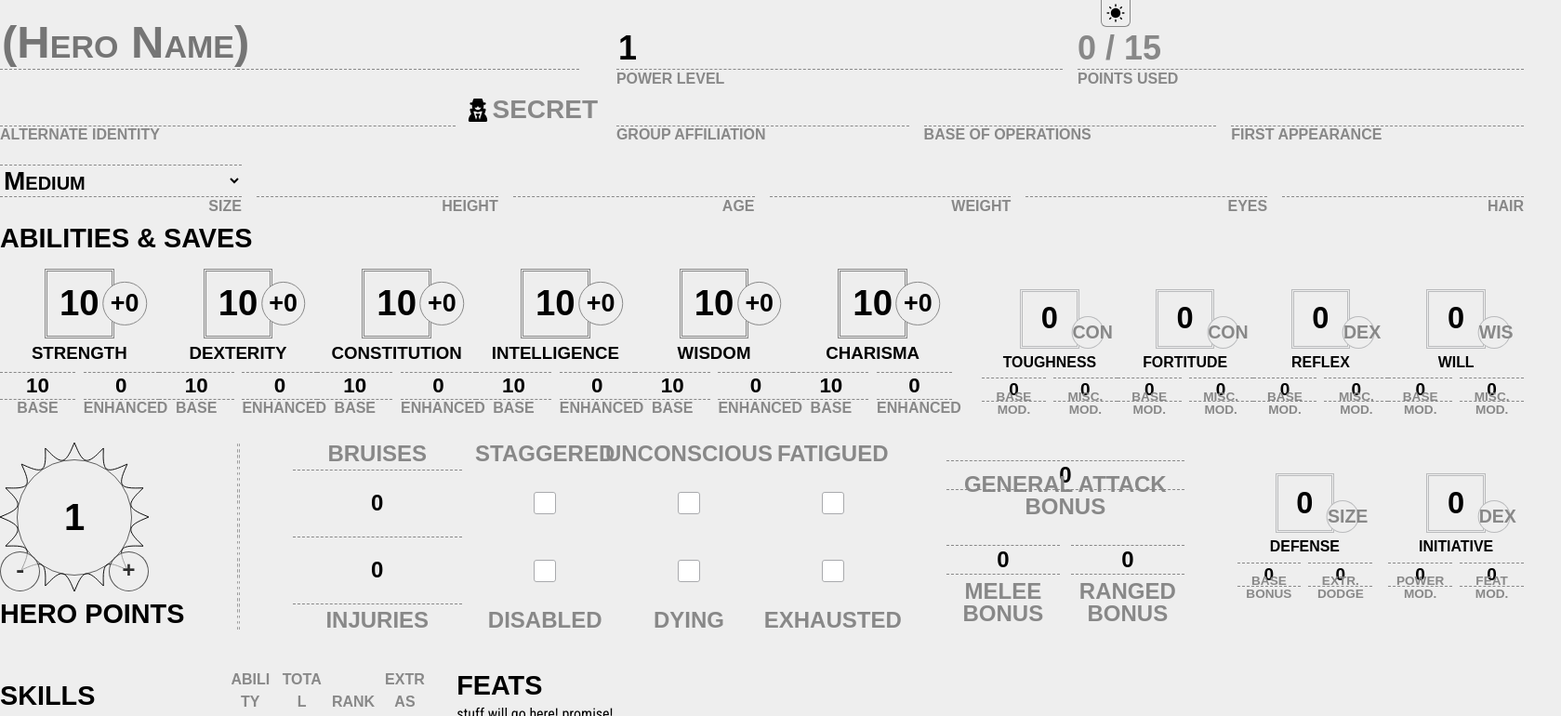
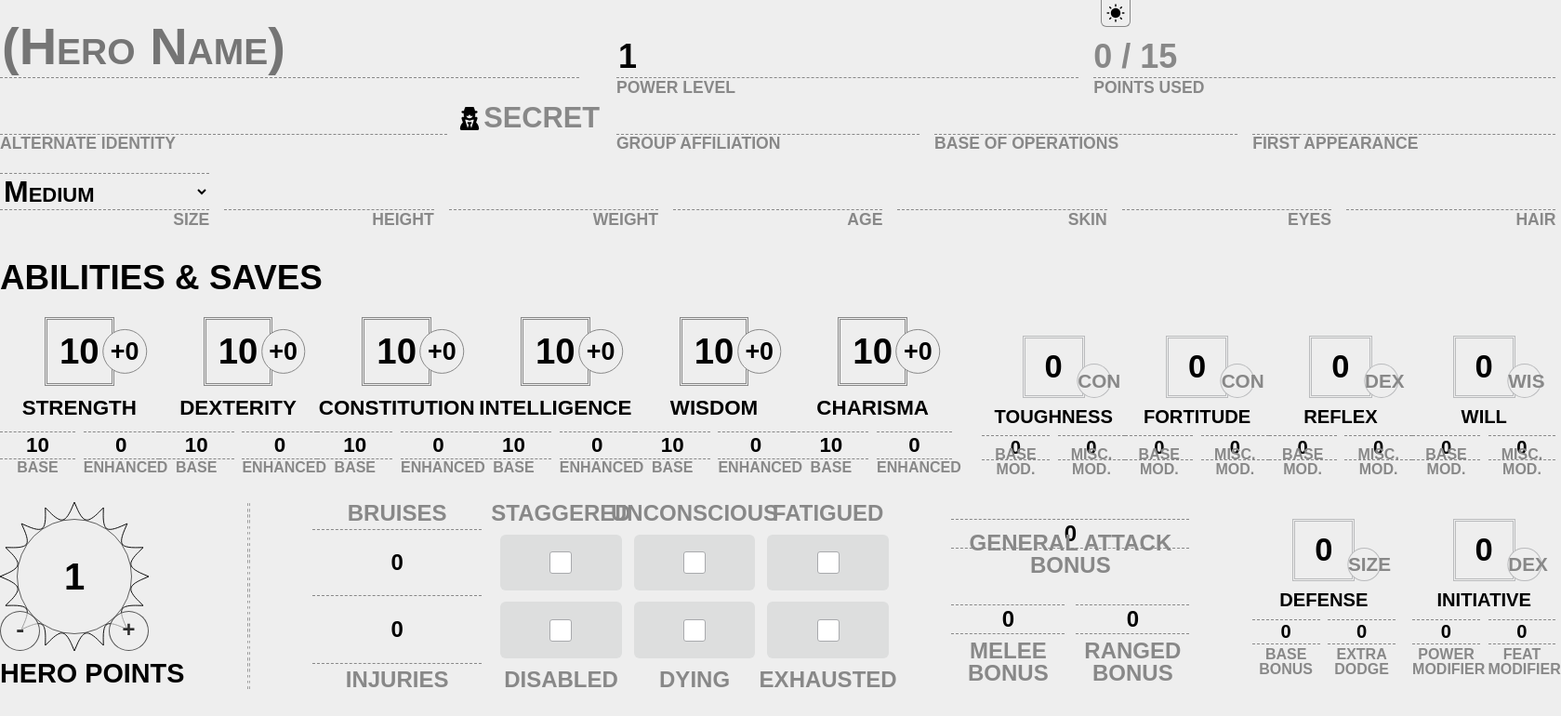
Before and after one commit to nullcross/MnM-Sheet, a plain HTML site: page index.html in a window 1280 px wide. Shown: the top 770 px of the page at 93% size, 1679 px wide, since content can reach past the window. Drawn offline with nearby package versions, Linux system fonts and the light colour scheme; a web font is replaced by a local one.

Commit message:
Aesthetic adjustments; checks, score labels
In the process, reordered hero info in the header, adding a new descriptor not in the original sheet; skin (for its color/texture/fur/consistency, whatever)

```diff
--- a/index.html
+++ b/index.html
@@ -93,12 +93,16 @@
                     <label for="hero-height">Height</label>
                 </div>
                 <div class="labeled-text">
+                    <input type="text" name="weight" id="hero-weight" :value="info.weight" @change="applyChanges($event, info)">
+                    <label for="hero-weight">Weight</label>
+                </div>
+                <div class="labeled-text">
                     <input type="text" name="age" id="hero-age" :value="info.age" @change="applyChanges($event, info)">
                     <label for="hero-age">Age</label>
                 </div>
                 <div class="labeled-text">
-                    <input type="text" name="weight" id="hero-weight" :value="info.weight" @change="applyChanges($event, info)">
-                    <label for="hero-weight">Weight</label>
+                    <input type="text" name="skin" id="hero-skin" :value="info.skin" @change="applyChanges($event, info)">
+                    <label for="hero-skin">Skin</label>
                 </div>
                 <div class="labeled-text">
                     <input type="text" name="eyes" id="hero-eyes" :value="info.eyes" @change="applyChanges($event, info)">
@@ -112,13 +116,13 @@
         </div>
         <!-- #endregion -->
 
-        <!-- #region Abilities & Saves -->
+        <!-- #region Misc Scores -->
         <div id="ability-scores" class="row-section">
 
             <h2 id="ability-scores-head">Abilities & Saves</h2>
 
             <div id="scores-row-1">
-                <div id="big-six">
+                <div id="big-six" class="score-array">
 
                     <div class="score-container" v-for="(scVal, scName) of stats.main">
                         <h3 class="score-title">{{ scVal.displayName }}</h3>
@@ -140,7 +144,7 @@
 
                 </div>
 
-                <div id="save-scores">
+                <div id="save-scores" class="score-array">
 
                     <div class="score-container" v-for="(svVal, svName) of stats.saves">
                         <h3 class="score-title">{{ svVal.displayName }}</h3>
@@ -192,6 +196,7 @@
                         <label for="injuries">Injuries</label>
                     </div>
                     <div class="labeled-check" v-for="(cnVal, cnName) of stats.conditions">
+                        <div class="cond-backdrop" aria-hidden="true" @click="stats.conditions[cnName] = !cnVal"></div>
                         <input type="checkbox" :name="cnName" :id="cnName" v-model="stats.conditions[cnName]"
                                @keyup.enter="stats.conditions[cnName] = !cnVal" :aria-checked="cnVal">
                         <label :for="cnName">{{ cnName }}</label>
@@ -216,7 +221,7 @@
                     </div>
                 </div>
 
-                <div id="misc-combat">
+                <div id="misc-combat" class="score-array">
 
                     <div class="score-container">
                         <h3 class="score-title">Defense</h3>
@@ -237,7 +242,7 @@
                         <div class="labeled-text extr-container">
                             <input type="text" name="extraDodge" id="extra-dodge" :value="stats.other.extraDodge"
                                    @change="applyParsedChanges($event, stats.other, NumberTypes.INT, false)">
-                            <label for="extra-dodge">Extr. Dodge</label>
+                            <label for="extra-dodge">Extra Dodge</label>
                         </div>
                     </div>
 
@@ -250,12 +255,12 @@
                         <div class="labeled-text base-container">
                             <input type="text" name="initiativePower" id="initiative-power" :value="stats.other.initiativePower"
                                    @change="applyParsedChanges($event, stats.other, NumberTypes.INT, false)">
-                            <label for="initiative-power">Power Mod.</label>
+                            <label for="initiative-power">Power Modifier</label>
                         </div>
                         <div class="labeled-text extr-container">
                             <input type="text" name="initiativeFeat" id="initiative-feat" :value="stats.other.initiativeFeat"
                                    @change="applyParsedChanges($event, stats.other, NumberTypes.INT, false)">
-                            <label for="initiative-feat">Feat Mod.</label>
+                            <label for="initiative-feat">Feat Modifier</label>
                         </div>
 
                     </div>
--- a/main.css
+++ b/main.css
@@ -107,6 +107,7 @@ html, html.light
     --background-primary: #eee;
     --border-light: #a9aaad;
     --border-faint: color-mix(in oklab, var(--border-light) 75%, transparent);
+    --border-ghost: color-mix(in oklab, var(--border-light) 25%, transparent);
 
     --button-hover: #d0d0d7;
     --button-pressed: #b1b1b9;
@@ -194,7 +195,7 @@ h1, h2, h3, h4, h5, h6
 }
 h2
 {
-    font-size: 1.8em;
+    font-size: 2.3rem;
 }
 
 input[type="text"],
@@ -250,7 +251,6 @@ input[type="text"],
 }
 .labeled-check label
 {
-    user-select: none;
     flex-grow: 1;
 }
 
@@ -302,8 +302,8 @@ input[type="text"],
 #sheet-grid
 {
     display: grid;
-    margin-top: 1em;
-    gap: 0.5em;
+    margin-top: 1rem;
+    gap: 2.5rem;
 }
 
 .labeled-text
@@ -350,6 +350,7 @@ input[type="text"],
 /* #endregion */
 
 
+
 /* #region Sheet Header */
 
 #sheet-header
@@ -373,6 +374,24 @@ input[type="text"],
         font-weight: 600;
         font-variation-settings: "wdth" 75;
         font-variant: small-caps;
+
+        &#hero-name
+        {
+            font-size: 3.5rem;
+        }
+        &#hero-identity
+        {
+            font-size: 2.2rem;
+        }
+        &#hero-size
+        {
+            font-size: 2em;
+        }
+    }
+
+    label
+    {
+        font-size: 1.1em;
     }
 
     & .labeled-button
@@ -555,6 +574,11 @@ input[type="text"],
 
 /* #region Abilities & Saves */
 
+#ability-scores
+{
+    margin-top: -0.4em;
+}
+
 #ability-scores-head
 {
     margin-bottom: 0.5em;
@@ -587,9 +611,9 @@ input[type="text"],
     }
 }
 
-/* #region Row 1 */
+/* #region Score Arrays/Containers */
 
-#big-six
+.score-array
 {
     display: flex;
     flex-direction: row;
@@ -636,9 +660,9 @@ input[type="text"],
     {
         width: 100%;
         text-align: center;
+        font-size: 1rem;
     }
 }
-
 
 .score-total
 {
@@ -692,8 +716,10 @@ input[type="text"],
 
 .score-title
 {
-    margin: 0.2em auto 0.3em;
+    margin: 0.4em auto;
     text-align: center;
+
+    font-size: 1.4em;
     color: var(--text-primary);
 }
 
@@ -710,16 +736,16 @@ input[type="text"],
 #save-scores,
 #misc-combat
 {
-    font-size: 0.85em;
-
-    display: flex;
-    flex-direction: row;
-    justify-content: space-between;
+    font-size: 0.9em;
 
     & .score-container
     {
         column-gap: 0.6em;
         margin-top: auto;
+    }
+    & .score-title
+    {
+        margin: 0.3em auto;
     }
 
     & .score-total
@@ -745,8 +771,6 @@ input[type="text"],
 }
 
 /* #endregion */
-
-/* #region Row 2 */
 
 /* #region Hero Points */
 
@@ -873,7 +897,7 @@ input[type="text"],
     grid-template-rows: 1fr 1fr;
     grid-template-columns: repeat(4, auto);
     grid-auto-flow: column;
-    gap: 0 1.5em;
+    gap: 0 0.8em;
 
     font-family: var(--font-header);
     font-weight: 600;
@@ -893,6 +917,7 @@ input[type="text"],
 #conditions .labeled-text
 {
     margin: 0;
+    margin-right: 0.3em;
 
     & input
     {
@@ -950,6 +975,15 @@ input[type="text"],
         bottom: calc(-1em * var(--cond-label-in-margin-size));
     }
 }
+#conditions .cond-backdrop
+{
+    user-select: none;
+    position: absolute;
+    inset: 0.25em 0;
+
+    background: var(--border-ghost);
+    border-radius: 6px;
+}
 
 /* #endregion */
 
@@ -1003,6 +1037,10 @@ input[type="text"],
     {
         margin: auto;
     }
+    & .labeled-text
+    {
+        --label-in-margin-size: 2.22em
+    }
 }
 
 #defense-score
@@ -1018,14 +1056,11 @@ input[type="text"],
 
 /* #endregion */
 
-/* #endregion */
 
 /* #region Skills & Feats */
 
 #skills-and-feats
 {
-    margin-top: 2em;
-
     display: grid;
     grid-template-columns: 2fr 5fr;
     gap: 2em;
@@ -1099,10 +1134,6 @@ input[type="text"],
     &::after
     {
         content: "*";
-        /* font: initial;
-        font-family: monospace;
-        text-transform: none; */
-
         display: inline-block;
         position: absolute;
         right: -1ch;
--- a/scripts/vue-manager.js
+++ b/scripts/vue-manager.js
@@ -77,8 +77,8 @@ createApp({
             "altIdentity": "", "identSecrecy": true,
             "powerLevel": 1,
             "affiliation": "", "base": "", "debut": "",
-            "size": 0, "height": "", "age": "",
-            "weight": "", "eyes": "", "hair": "",
+            "size": 0, "height": "", "weight": "",
+            "age": "", "skin": "", "eyes": "", "hair": "",
         });
 
         const stats = ref({
```
